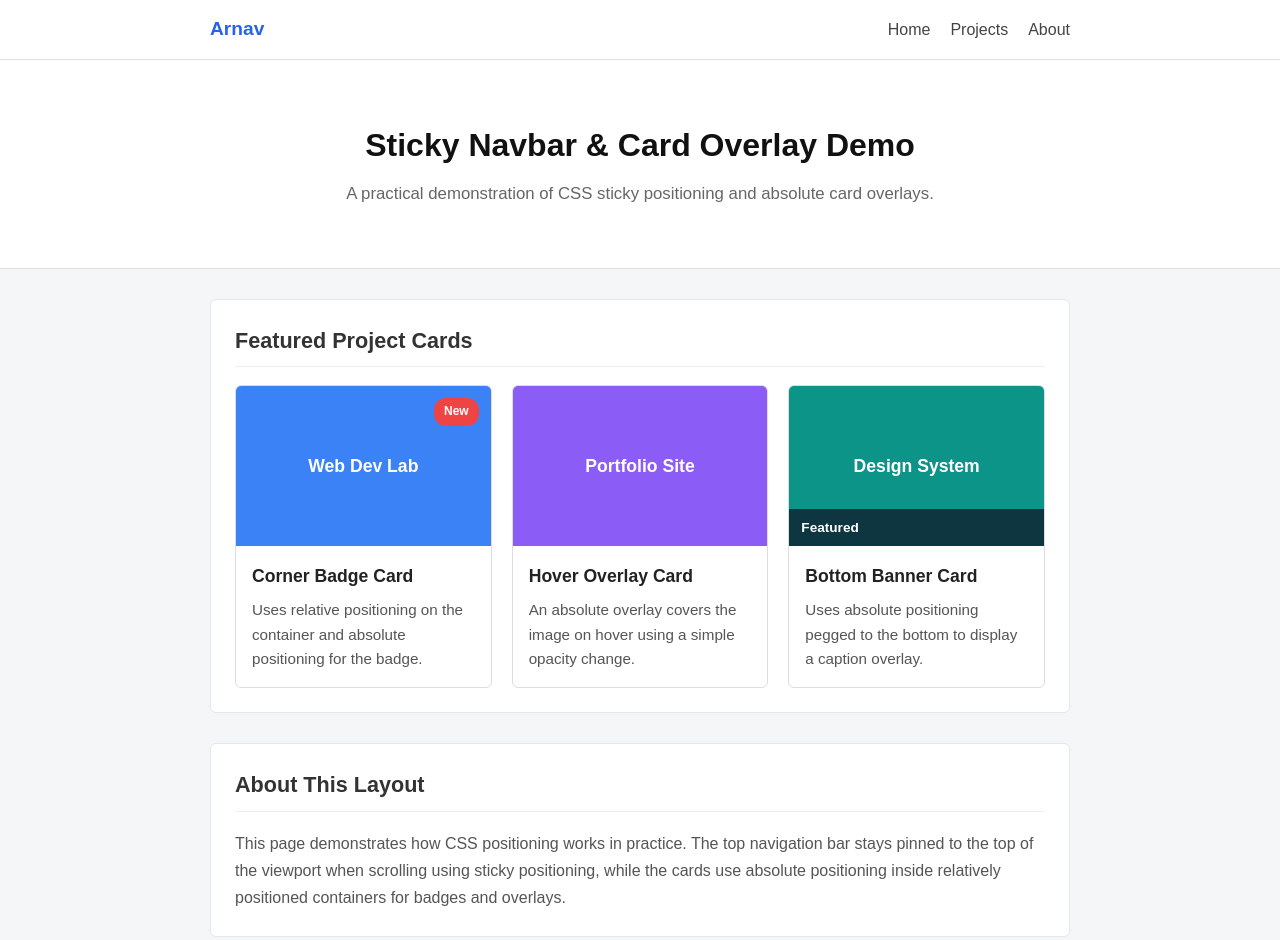
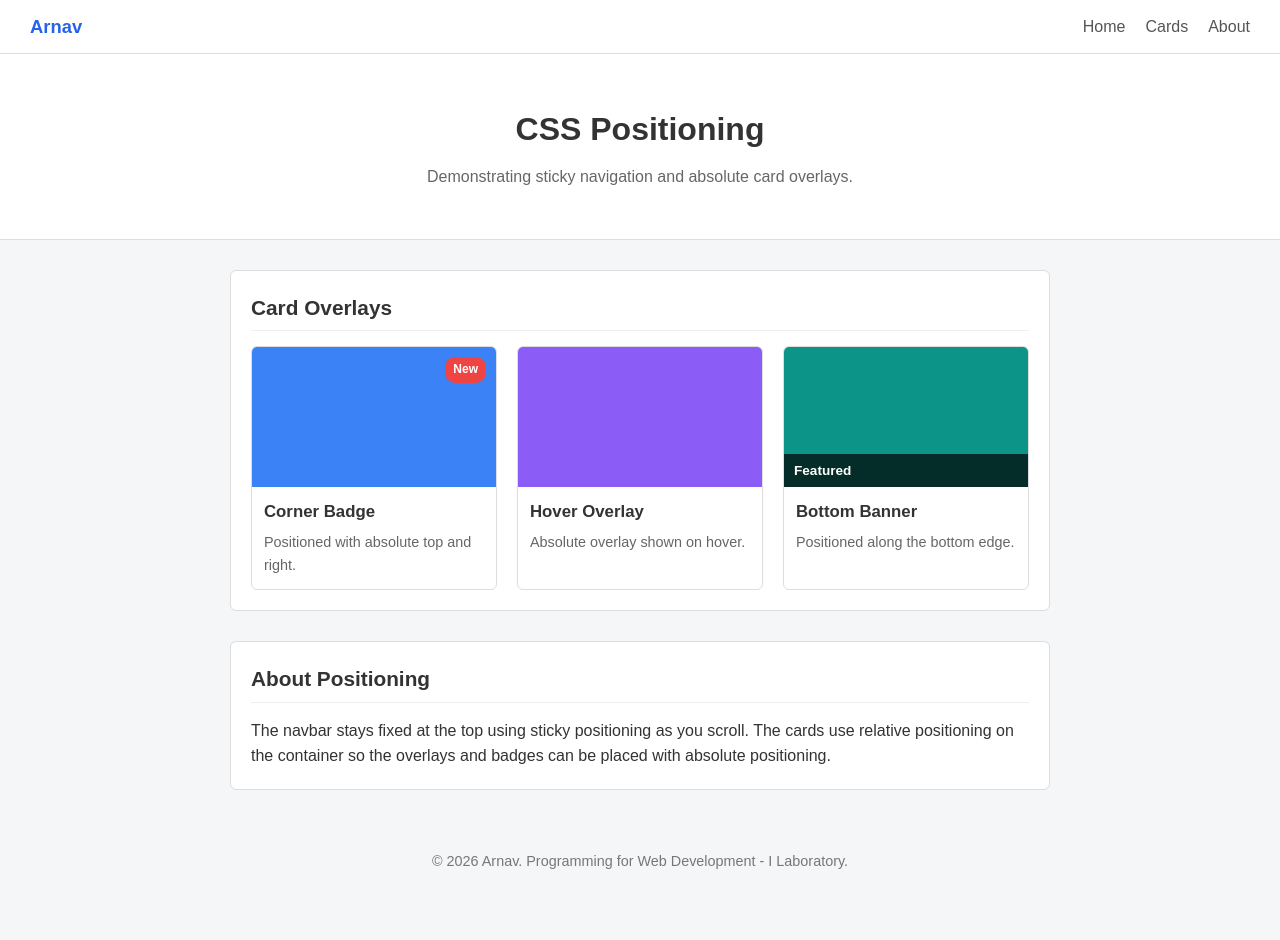
Before and after one commit to XiaoArnav/web-dev-lab, a plain HTML site: page programming-for-web-development-1-laboratory/LAB-1/module-2/P8-sticky-navbar-overlay/index.html in a window 1280 px wide. Shown: the top 940 px of the page. After the commit the page ends 903 px from the top, so only its background shows below. Drawn offline with Linux system fonts and the light colour scheme.

Commit message:
refactor: simplify problem 8 html and css

```diff
--- a/programming-for-web-development-1-laboratory/LAB-1/module-2/P8-sticky-navbar-overlay/index.html
+++ b/programming-for-web-development-1-laboratory/LAB-1/module-2/P8-sticky-navbar-overlay/index.html
@@ -7,66 +7,59 @@
   <link rel="stylesheet" href="styles.css">
 </head>
 <body>
-  <nav class="sticky-nav">
-    <div class="nav-container">
-      <div class="logo">Arnav</div>
-      <ul class="nav-links">
-        <li><a href="#home">Home</a></li>
-        <li><a href="#cards">Projects</a></li>
-        <li><a href="#about">About</a></li>
-      </ul>
-    </div>
+  <nav class="navbar">
+    <div class="logo">Arnav</div>
+    <ul>
+      <li><a href="#home">Home</a></li>
+      <li><a href="#cards">Cards</a></li>
+      <li><a href="#about">About</a></li>
+    </ul>
   </nav>
 
   <header id="home" class="hero">
-    <h1>Sticky Navbar & Card Overlay Demo</h1>
-    <p>A practical demonstration of CSS sticky positioning and absolute card overlays.</p>
+    <h1>CSS Positioning</h1>
+    <p>Demonstrating sticky navigation and absolute card overlays.</p>
   </header>
 
   <main class="container">
     <section id="cards">
-      <h2>Featured Project Cards</h2>
-      <div class="cards-grid">
-        <article class="card">
-          <div class="card-image-box">
-            <div class="img-placeholder bg-blue">Web Dev Lab</div>
+      <h2>Card Overlays</h2>
+      <div class="grid">
+        <div class="card">
+          <div class="card-img bg-1">
             <span class="badge">New</span>
           </div>
-          <div class="card-content">
-            <h3>Corner Badge Card</h3>
-            <p>Uses relative positioning on the container and absolute positioning for the badge.</p>
+          <div class="card-body">
+            <h3>Corner Badge</h3>
+            <p>Positioned with absolute top and right.</p>
           </div>
-        </article>
+        </div>
 
-        <article class="card">
-          <div class="card-image-box">
-            <div class="img-placeholder bg-purple">Portfolio Site</div>
-            <div class="card-overlay">
-              <span>View Details</span>
-            </div>
+        <div class="card">
+          <div class="card-img bg-2">
+            <div class="overlay">View Details</div>
           </div>
-          <div class="card-content">
-            <h3>Hover Overlay Card</h3>
-            <p>An absolute overlay covers the image on hover using a simple opacity change.</p>
+          <div class="card-body">
+            <h3>Hover Overlay</h3>
+            <p>Absolute overlay shown on hover.</p>
           </div>
-        </article>
+        </div>
 
-        <article class="card">
-          <div class="card-image-box">
-            <div class="img-placeholder bg-teal">Design System</div>
-            <div class="bottom-banner">Featured</div>
+        <div class="card">
+          <div class="card-img bg-3">
+            <div class="banner">Featured</div>
           </div>
-          <div class="card-content">
-            <h3>Bottom Banner Card</h3>
-            <p>Uses absolute positioning pegged to the bottom to display a caption overlay.</p>
+          <div class="card-body">
+            <h3>Bottom Banner</h3>
+            <p>Positioned along the bottom edge.</p>
           </div>
-        </article>
+        </div>
       </div>
     </section>
 
     <section id="about">
-      <h2>About This Layout</h2>
-      <p>This page demonstrates how CSS positioning works in practice. The top navigation bar stays pinned to the top of the viewport when scrolling using sticky positioning, while the cards use absolute positioning inside relatively positioned containers for badges and overlays.</p>
+      <h2>About Positioning</h2>
+      <p>The navbar stays fixed at the top using sticky positioning as you scroll. The cards use relative positioning on the container so the overlays and badges can be placed with absolute positioning.</p>
     </section>
   </main>
 
--- a/programming-for-web-development-1-laboratory/LAB-1/module-2/P8-sticky-navbar-overlay/styles.css
+++ b/programming-for-web-development-1-laboratory/LAB-1/module-2/P8-sticky-navbar-overlay/styles.css
@@ -8,88 +8,81 @@ body {
   font-family: Arial, sans-serif;
   line-height: 1.6;
   background-color: #f4f6f8;
-  color: #333333;
+  color: #333;
 }
 
-.sticky-nav {
+.navbar {
   position: sticky;
   top: 0;
-  background-color: #ffffff;
-  border-bottom: 1px solid #dddddd;
+  background-color: #fff;
+  border-bottom: 1px solid #ddd;
+  display: flex;
+  justify-content: space-between;
+  align-items: center;
+  padding: 12px 30px;
   z-index: 100;
 }
 
-.nav-container {
-  max-width: 900px;
-  margin: 0 auto;
-  display: flex;
-  justify-content: space-between;
-  align-items: center;
-  padding: 14px 20px;
+.logo {
+  font-weight: bold;
+  color: #2563eb;
+  font-size: 1.15rem;
 }
 
-.logo {
-  font-size: 1.2rem;
-  font-weight: bold;
-  color: #2563eb;
-}
-
-.nav-links {
+.navbar ul {
   display: flex;
   list-style: none;
   gap: 20px;
 }
 
-.nav-links a {
+.navbar a {
   text-decoration: none;
-  color: #444444;
+  color: #555;
 }
 
-.nav-links a:hover {
+.navbar a:hover {
   color: #2563eb;
 }
 
 .hero {
   text-align: center;
-  padding: 60px 20px;
-  background-color: #ffffff;
-  border-bottom: 1px solid #dddddd;
+  padding: 50px 20px;
+  background-color: #fff;
+  border-bottom: 1px solid #ddd;
   margin-bottom: 30px;
 }
 
 .hero h1 {
   font-size: 2rem;
-  margin-bottom: 10px;
-  color: #111111;
+  margin-bottom: 8px;
 }
 
 .hero p {
-  font-size: 1.05rem;
-  color: #666666;
+  color: #666;
 }
 
 .container {
-  max-width: 900px;
+  max-width: 850px;
   margin: 0 auto;
-  padding: 0 20px;
+  padding: 0 15px;
 }
 
 section {
-  background-color: #ffffff;
-  border: 1px solid #e2e8f0;
+  background-color: #fff;
+  border: 1px solid #ddd;
   border-radius: 6px;
-  padding: 24px;
+  padding: 20px;
   margin-bottom: 30px;
 }
 
 section h2 {
-  font-size: 1.35rem;
-  margin-bottom: 18px;
-  border-bottom: 1px solid #eeeeee;
-  padding-bottom: 8px;
+  font-size: 1.3rem;
+  margin-bottom: 15px;
+  border-bottom: 1px solid #eee;
+  padding-bottom: 6px;
 }
 
-.cards-grid {
+.grid {
   display: flex;
   gap: 20px;
   flex-wrap: wrap;
@@ -97,102 +90,82 @@ section h2 {
 
 .card {
   flex: 1;
-  min-width: 240px;
-  border: 1px solid #dddddd;
+  min-width: 220px;
+  border: 1px solid #ddd;
   border-radius: 6px;
-  overflow: hidden;
-  background-color: #ffffff;
-}
-
-.card-image-box {
-  position: relative;
-  height: 160px;
   overflow: hidden;
 }
 
-.img-placeholder {
-  width: 100%;
-  height: 100%;
-  display: flex;
-  align-items: center;
-  justify-content: center;
-  color: #ffffff;
-  font-weight: bold;
-  font-size: 1.1rem;
+.card-img {
+  position: relative;
+  height: 140px;
 }
 
-.bg-blue { background-color: #3b82f6; }
-.bg-purple { background-color: #8b5cf6; }
-.bg-teal { background-color: #0d9488; }
+.bg-1 { background-color: #3b82f6; }
+.bg-2 { background-color: #8b5cf6; }
+.bg-3 { background-color: #0d9488; }
 
 .badge {
   position: absolute;
-  top: 12px;
-  right: 12px;
+  top: 10px;
+  right: 10px;
   background-color: #ef4444;
-  color: #ffffff;
+  color: #fff;
   font-size: 0.75rem;
   font-weight: bold;
-  padding: 4px 10px;
-  border-radius: 12px;
+  padding: 3px 8px;
+  border-radius: 10px;
 }
 
-.card-overlay {
+.overlay {
   position: absolute;
   top: 0;
   left: 0;
   width: 100%;
   height: 100%;
-  background-color: rgba(0, 0, 0, 0.65);
+  background-color: rgba(0, 0, 0, 0.6);
+  color: #fff;
   display: flex;
   align-items: center;
   justify-content: center;
-  color: #ffffff;
   font-weight: bold;
   opacity: 0;
   transition: opacity 0.2s ease;
-  cursor: pointer;
 }
 
-.card:hover .card-overlay {
+.card:hover .overlay {
   opacity: 1;
 }
 
-.bottom-banner {
+.banner {
   position: absolute;
   bottom: 0;
   left: 0;
   right: 0;
-  background-color: rgba(15, 23, 42, 0.75);
-  color: #ffffff;
+  background-color: rgba(0, 0, 0, 0.7);
+  color: #fff;
+  padding: 6px 10px;
   font-size: 0.85rem;
   font-weight: bold;
-  padding: 8px 12px;
 }
 
-.card-content {
-  padding: 16px;
+.card-body {
+  padding: 12px;
 }
 
-.card-content h3 {
-  font-size: 1.1rem;
-  margin-bottom: 8px;
-  color: #222222;
+.card-body h3 {
+  font-size: 1.05rem;
+  margin-bottom: 5px;
 }
 
-.card-content p {
-  font-size: 0.95rem;
-  color: #555555;
-}
-
-#about p {
-  color: #555555;
-  line-height: 1.7;
+.card-body p {
+  font-size: 0.9rem;
+  color: #666;
 }
 
 footer {
   text-align: center;
-  padding: 30px 20px 40px;
-  color: #777777;
+  padding: 30px;
+  color: #777;
   font-size: 0.9rem;
 }
```
Also changed, not shown: 1 other file.
